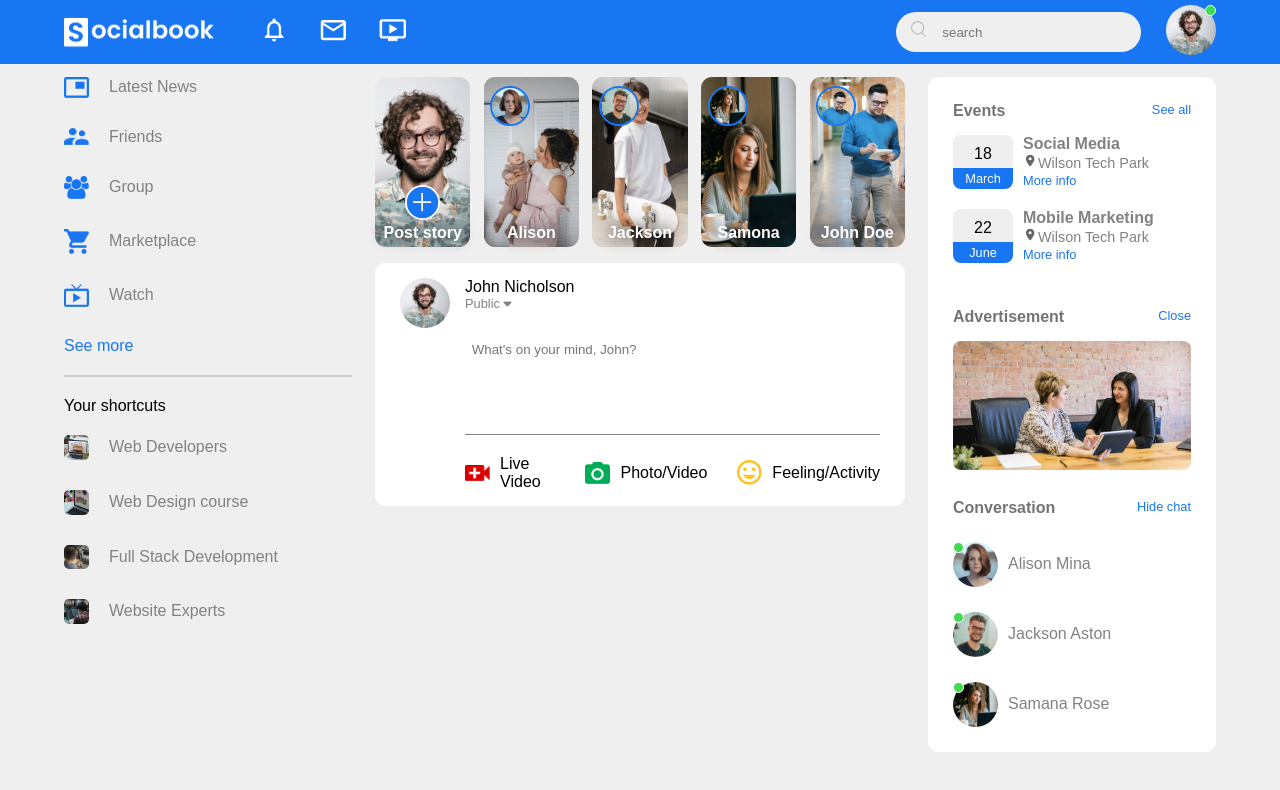
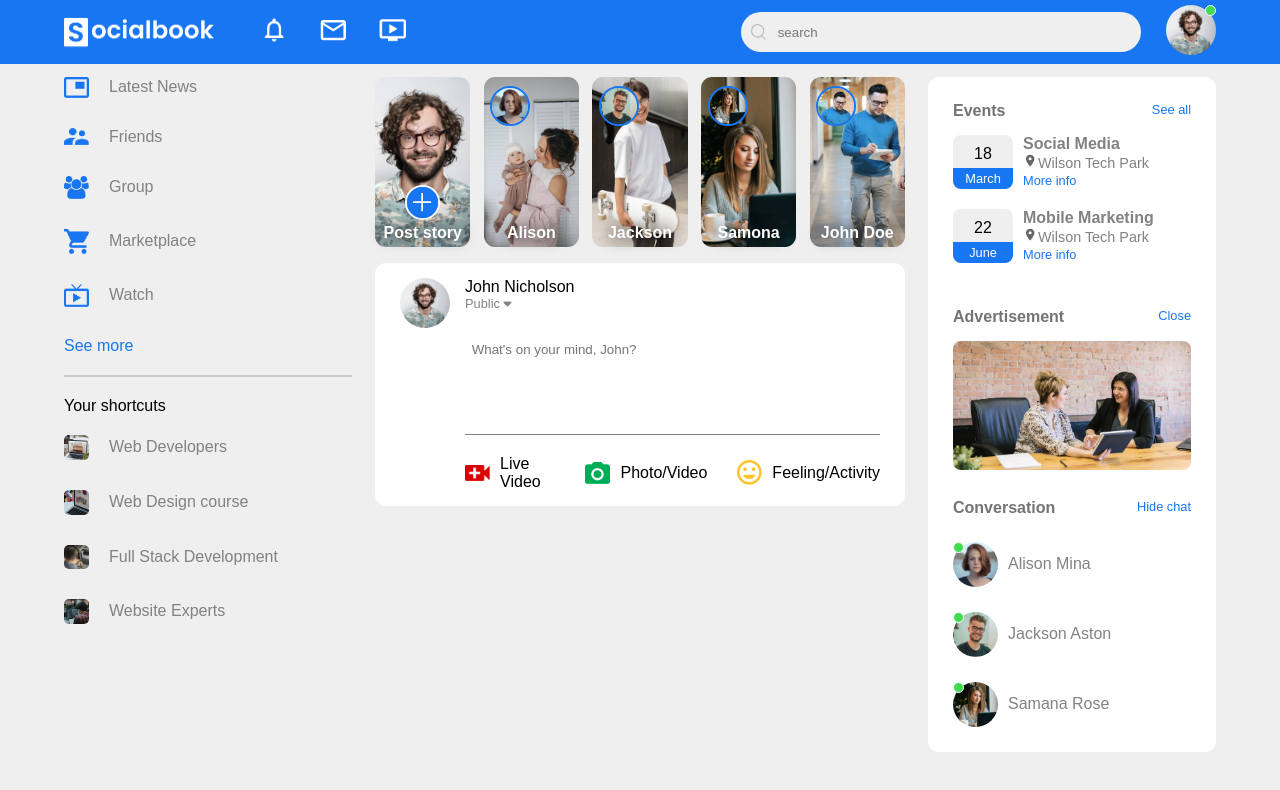
Before and after one commit to gui-s-antunes/pagina-social-book, a plain HTML site: page index.html in a window 1280 px wide. Drawn offline with Linux system fonts and the light colour scheme.

Commit message:
aumentado o comprimento da barra do search

```diff
--- a/css/style.css
+++ b/css/style.css
@@ -76,9 +76,13 @@ nav{
 
 .search-nav-right{
     background-color: #efefef;
-    padding: 6px 15px;
+    padding: 0px 10px 0px;
     border-radius: 2em;
     margin-right: 25px;
+    width: 400px;
+    height: 40px;
+    display: flex;
+    align-items: center;
 }
 
 .search-nav-right input{
@@ -86,6 +90,7 @@ nav{
     background: none;
     outline: none;
     padding: .5em;
+    flex-basis: 100%;
 }
 
 .search-nav-right img{
```
